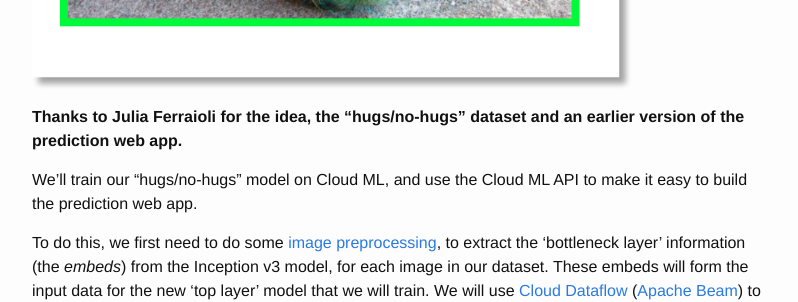
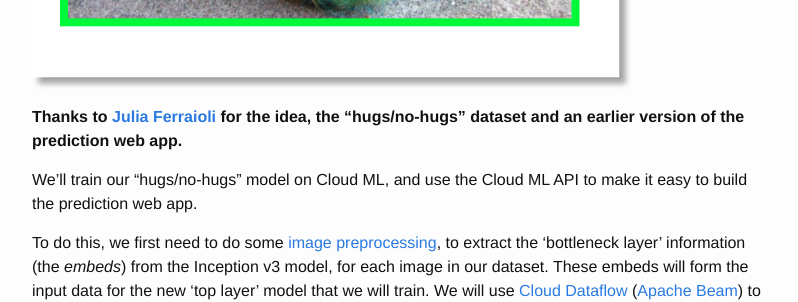
Before and after one commit to amygdala/amygdala.github.io, a Jekyll site: the page built from _posts/2017-02-03-transfer_learning.md, in a window 1280 px wide and 900 px high, scrolled down 3342 px. Shown: the part 152-454 px from the top of the window, without its empty margins (238-1036 px from the left). Built offline with Jekyll 4.4.1, drawn with Linux system fonts in a browser that asks for light colours; part of the change alters nothing that is shown.

```diff
--- a/_posts/2017-02-03-transfer_learning.md
+++ b/_posts/2017-02-03-transfer_learning.md
@@ -72,7 +72,7 @@ We want our web app to work like this: If you upload an image to the app:
 
 <img src="/images/yarn_octopus_score.png" width="600" alt="The yarn octopus is scored as huggable">
 
-**Thanks to Julia Ferraioli for the idea, the "hugs/no-hugs" dataset and an earlier version of the prediction web app.**
+**Thanks to [Julia Ferraioli](https://twitter.com/juliaferraioli) for the idea, the "hugs/no-hugs" dataset and an earlier version of the prediction web app.**
 
 We'll train our "hugs/no-hugs" model on Cloud ML, and use the Cloud ML API to make it easy to build the prediction web app.
 
```
